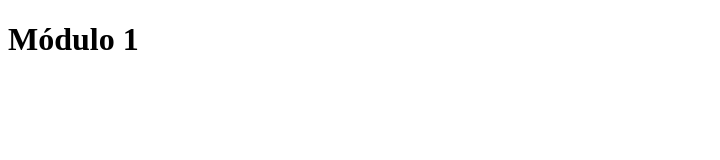
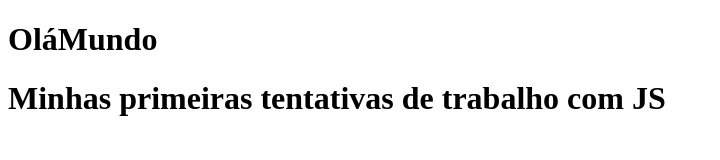
Before and after one commit to DWEBOO-IIW-2025-GabrielTostes/A-A-3-Tri-GabrielTostes, a plain HTML site: page index.html in a window 1280 px wide. Shown: the whole page, without its empty margins (0-720 px from the left). Drawn offline with Linux system fonts and the light colour scheme.

Commit message:
Update index.html

```diff
--- a/index.html
+++ b/index.html
@@ -4,12 +4,11 @@
     <meta charset="UTF-8">
     <meta name="viewport" content="width=device-width, initial-scale=1.0">
     <title>Tentativas de JS - Módulo 1</title>
+    <script src="script.js">
+    </script>
 </head>
 <body>
-    <h1>Módulo 1</h1>
-    <div id="saida"></div>
-    <script>
-        //O código JavaScript do modulo vai aqui...
-    </script>
+    <h1>OláMundo</h1>
+<h1>Minhas primeiras tentativas de trabalho com JS</h1>
 </body>
 </html>
```
